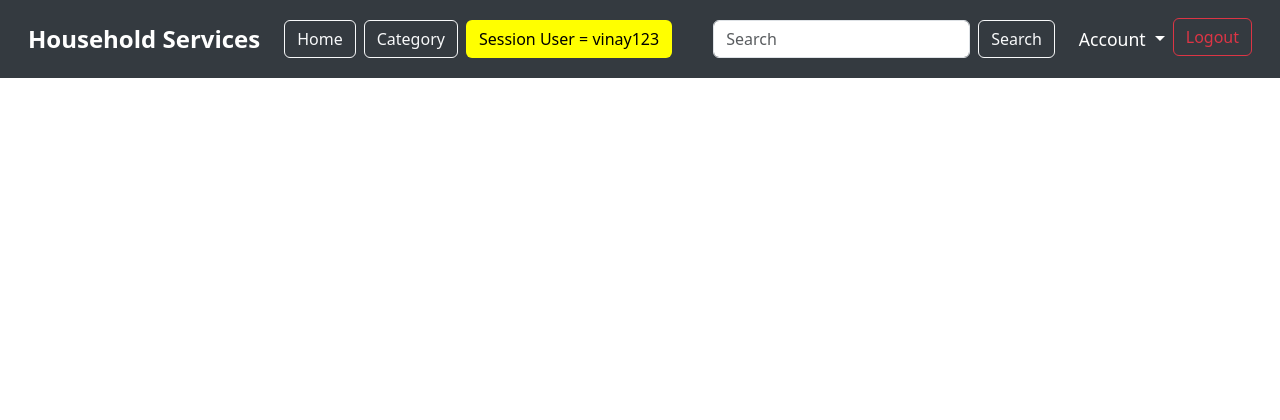
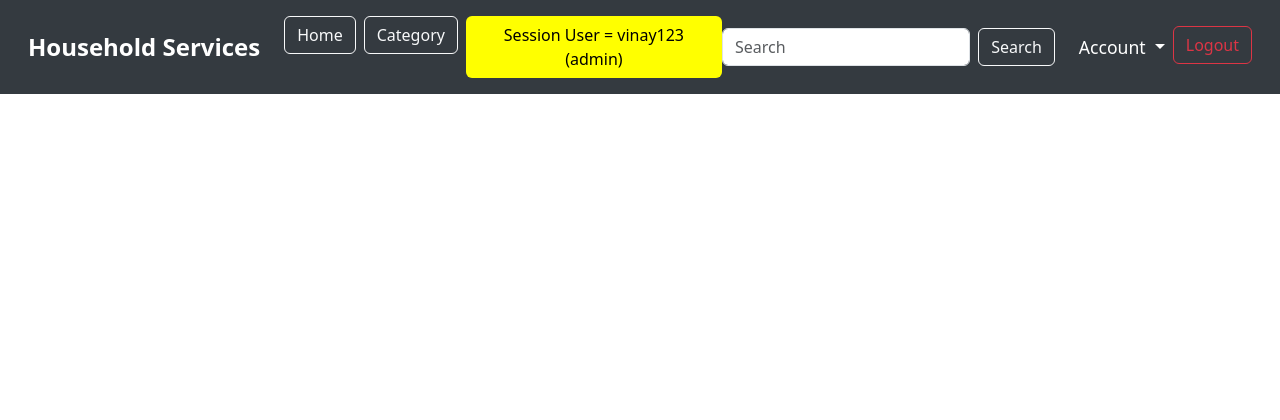
Before and after one commit to VinaySinghChaudhary1/Household_Services_MAD_Project, a Flask app: page /base_dashboard in a window 1280 px wide. Shown: the top 420 px of the page. Run offline with Flask 3, Linux system fonts and the light colour scheme; a user stored in the database is signed in.

Commit message:
role base login system build and some other improvement

```diff
--- a/main.py
+++ b/main.py
@@ -22,14 +22,18 @@ db.init_app(app)
 app.app_context().push()
 
 # -- Login Required Decorator --
-def login_required(role):
+def login_required(roles):
     def wrapper(original):
         @wraps(original)
-        def inner(*args, **kwargs):  # *args = list of arguments, **kwargs = key word arguments
-            if session.get("username") and session.get("role") == role:
+        def inner(*args, **kwargs):
+            # Convert the roles argument to a list by splitting the string by commas
+            role_list = roles.split(', ')
+
+            # Check if the session has a valid user and if the user's role is in the allowed roles
+            if session.get("username") and session.get("role") in role_list:
                 return original(*args, **kwargs)
             else:
-                flash(f"You need to login as {role}", "warning")
+                flash(f"You need to login as one of the following roles: {', '.join(role_list)}", "warning")
                 return redirect(url_for("login"))
 
         return inner
@@ -64,12 +68,12 @@ def contact():
 
 # -- Base Pages --
 @app.route('/base')
-@login_required(role="admin") # Add this line to ensure admin as decorator
+@login_required("admin") # Add this line to ensure admin as decorator
 def base():
     return render_template('base_users.html')
 
 @app.route('/base_dashboard')
-@login_required(role="admin")
+@login_required("admin")
 def base_dashboard():
     return render_template('base_dashboard.html')
 
@@ -277,8 +281,6 @@ def register_supplier():
     # For GET request, render the registration page with existing categories
     return render_template('users/register_supplier.html', categories=categories)
 
-
-
 @app.route('/logout', methods=['GET', 'POST'])
 def logout():
     # Clear the session data to log out the user
@@ -342,7 +344,7 @@ def search():
 
 # -- Users Dashboards --
 @app.route('/customer_dashboard', methods=['GET'])
-@login_required(role="customer")
+@login_required("customer")
 def customer_dashboard():
     user_id = session.get('user_id')
 
@@ -357,7 +359,7 @@ def customer_dashboard():
                            history_requests=history_requests)
 
 @app.route('/supplier_dashboard', methods=['GET'])
-@login_required(role="supplier")
+@login_required("supplier")
 def supplier_dashboard():
     user_id = session.get('user_id')
 
@@ -381,7 +383,7 @@ def supplier_dashboard():
                            history_requests=history_requests)
 
 @app.route('/admin_dashboard', methods=['GET'])
-@login_required(role="admin")
+@login_required("admin")
 def admin_dashboard():
     # Fetch ongoing service requests (pending and accepted)
     service_requests = ServiceRequest.query.filter(
@@ -402,6 +404,7 @@ def admin_dashboard():
 
 # -- Profile - Edit, Delete --
 @app.route('/profile/<int:user_id>', methods=['GET'])
+@login_required("admin, supplier, customer")
 def profile(user_id):
     # Fetch the user by user_id
     user = User.query.get_or_404(user_id)
@@ -413,6 +416,7 @@ def profile(user_id):
     return render_template('profile/profile.html', user=user)
 
 @app.route('/edit_profile/<int:user_id>/', methods=['GET', 'POST'])
+@login_required("admin, supplier, customer")
 def edit_profile(user_id):
     user = User.query.get_or_404(user_id)
 
@@ -452,6 +456,7 @@ def edit_profile(user_id):
     return render_template('profile/edit_profile.html', user=user)
 
 @app.route('/delete_profile/<int:user_id>/', methods=['GET', 'POST'])
+@login_required("admin, supplier, customer")
 def delete_profile(user_id):
     user = User.query.get_or_404(user_id)
 
@@ -485,7 +490,7 @@ def delete_profile(user_id):
 
 # -- Admin - approval, block, unblock --
 @app.route('/admin/members')
-@login_required(role="admin")
+@login_required("admin")
 def member_list():
     customers = User.query.filter_by(role='customer').all()
     suppliers = User.query.filter_by(role='supplier').all()
@@ -493,7 +498,7 @@ def member_list():
     return render_template('admin/member_list.html', customers=customers, suppliers=suppliers, waiting_approval=waiting_approval)
 
 @app.route('/admin/verify_supplier/<int:user_id>', methods=['POST'])
-@login_required(role="admin")
+@login_required("admin")
 def verify_supplier(user_id):
     supplier = User.query.get_or_404(user_id)
 
@@ -518,10 +523,8 @@ def verify_supplier(user_id):
 
     return redirect(url_for('member_list'))
 
-
-
 @app.route('/admin/block_user/<int:user_id>', methods=['POST', 'GET'])
-@login_required(role="admin")
+@login_required("admin")
 def block_user(user_id):
     user = User.query.get_or_404(user_id)
     # Toggle the blocked status
@@ -539,7 +542,7 @@ def block_user(user_id):
         return redirect(url_for('member_list'))
 
 @app.route('/admin/unblock_user/<int:user_id>', methods=['POST', 'GET'])
-@login_required(role="admin")
+@login_required("admin")
 def unblock_user(user_id):
     user = User.query.get_or_404(user_id)
     # Set the blocked status to False (unblock the user)
@@ -559,7 +562,7 @@ def unblock_user(user_id):
 
 
 # -- Manage Categories (Dashboard, Create, Edit, Delete) --
-@app.route('/category/category_dashboard.html', methods=['GET'])
+@app.route('/category_dashboard', methods=['GET'])
 def category_dashboard():
     # Fetch all categories
     categories = Category.query.all()
@@ -754,7 +757,6 @@ def create_service(category_id):
 
     return render_template('service/create_service.html', category_id=category_id)
 
-
 @app.route('/edit_service/<int:service_id>', methods=['GET', 'POST'])
 def edit_service(service_id):
     # Fetch the service
@@ -791,7 +793,6 @@ def edit_service(service_id):
         return redirect(url_for('service_dashboard', category_id=service.category_id))
 
     return render_template('service/edit_service.html', service=service)
-
 
 @app.route('/confirm_delete_service/<int:service_id>', methods=['GET', 'POST'])
 def confirm_delete_service(service_id):
@@ -833,6 +834,7 @@ def confirm_delete_service(service_id):
 
 # -- Service Requests (Dashboard, Create, Edit, Delete) --
 @app.route('/service_requests', methods=['GET'])
+@login_required("admin, supplier, customer")
 def view_service_requests():
     user_id = session.get('user_id')
     role = session.get('role')
@@ -851,6 +853,7 @@ def view_service_requests():
     return render_template('service_requests/service_requests.html', service_requests=service_requests, service_history=service_history)
 
 @app.route('/service_requests/create/<int:service_id>', methods=['GET', 'POST'])
+@login_required("admin, supplier, customer")
 def create_service_request(service_id):
     # Check if the user is logged in
     if 'user_id' not in session:
@@ -887,6 +890,7 @@ def create_service_request(service_id):
     return render_template('service_requests/create_service_request.html', service_id=service_id, service=service)
 
 @app.route('/service_requests/update/<int:service_request_id>', methods=['GET', 'POST'])
+@login_required("admin, supplier, customer")
 def update_service_request(service_request_id):
     service_request = ServiceRequest.query.get_or_404(service_request_id)
 
@@ -910,6 +914,7 @@ def update_service_request(service_request_id):
     return render_template('service_requests/update_service_request.html', service_request=service_request)
 
 @app.route('/service_requests/delete/<int:service_request_id>', methods=['GET', 'POST'])
+@login_required("admin, supplier, customer")
 def delete_service_request(service_request_id):
     service_request = ServiceRequest.query.get_or_404(service_request_id)
 
@@ -927,6 +932,7 @@ def delete_service_request(service_request_id):
 
 # -- Reviews (Leave Review) --
 @app.route('/leave_review/<int:service_request_id>', methods=['GET', 'POST'])
+@login_required("admin,customer")
 def leave_review(service_request_id):
     service_request = ServiceRequest.query.get_or_404(service_request_id)
 
@@ -961,8 +967,8 @@ def leave_review(service_request_id):
                            service_request=service_request,
                            review_history=review_history)
 
-
 @app.route('/reviews/<int:service_request_id>', methods=['GET'])
+@login_required("admin, supplier")
 def view_reviews(service_request_id):
     # Fetch all reviews for the given service request
     reviews = Review.query.filter_by(service_request_id=service_request_id).all()
@@ -978,8 +984,8 @@ def view_reviews(service_request_id):
 
     return render_template('reviews/view_reviews.html', reviews=reviews)
 
-
 @app.route('/reply_to_review/<int:review_id>', methods=['POST'])
+@login_required("admin, supplier")
 def reply_to_review(review_id):
     review = Review.query.get_or_404(review_id)
 
@@ -996,8 +1002,10 @@ def reply_to_review(review_id):
     return redirect(url_for('view_reviews', service_request_id=review.service_request_id))
 
 
+
 # -- Order Details --
 @app.route('/order_details/<int:service_request_id>')
+@login_required("admin, supplier, customer")
 def order_details(service_request_id):
     service_request = ServiceRequest.query.get_or_404(service_request_id)
     return render_template('service_requests/order_details.html', service_request=service_request)
@@ -1007,6 +1015,7 @@ def order_details(service_request_id):
 # -- Summary -- customer, admin, supplier
 
 @app.route('/summary/customer/<int:user_id>')
+@login_required("admin, customer")
 def customer_summary(user_id):
     # Check if the logged-in user is an admin
     if session.get('role') != 'admin' and session.get('user_id') != user_id:
@@ -1031,6 +1040,7 @@ def customer_summary(user_id):
                            returned_count=returned_count)
 
 @app.route('/summary/supplier/<int:user_id>')
+@login_required("admin, supplier, customer")
 def supplier_summary(user_id):
     # Check if the logged-in user is an admin
     if session.get('role') != 'admin' and session.get('role') != 'supplier':
@@ -1062,6 +1072,7 @@ def supplier_summary(user_id):
                            avg_rating=avg_rating)
 
 @app.route('/summary/admin')
+@login_required("admin")
 def admin_summary():
     if session.get('role') != 'admin':
         flash("Unauthorized access to the admin summary.", "danger")
--- a/templates/base_dashboard.html
+++ b/templates/base_dashboard.html
@@ -91,14 +91,14 @@
                         <a class="btn btn-outline-light ms-2" href="/">Home</a>
                     </li>
                     <li class="nav-item">
-                        <a class="btn btn-outline-light ms-2" href="/category/category_dashboard.html">Category</a>
+                        <a class="btn btn-outline-light ms-2" href="{{ url_for('category_dashboard') }}">Category</a>
                     </li>
 
                     <!-- Display the username next to the Category button if the user is logged in -->
                     {% if session.get('username') %}
                     <li class="nav-item">
                         <span class="btn ms-2" style="background-color: yellow; color: black;">
-                            Session User = {{ session.get('username') }}
+                            Session User = {{ session.get('username') }} ({{ session.get('role') }})
                         </span>
                     </li>
                     {% endif %}
--- a/templates/base_users.html
+++ b/templates/base_users.html
@@ -118,7 +118,7 @@
                         <a class="nav-link active" aria-current="page" href="/">Home</a>
                     </li>
                     <li class="nav-item">
-                        <a class="nav-link" href="/category/category_dashboard.html">Categories</a>
+                        <a class="nav-link" href="{{ url_for('category_dashboard') }}">Categories</a>
                     </li>
                 </ul>
 
--- a/templates/category/category_dashboard.html
+++ b/templates/category/category_dashboard.html
@@ -7,7 +7,7 @@ Category Dashboard
 {% block content %}
 <div class="container mt-5">
     <div class="d-flex justify-content-between align-items-center mb-4">
-        <h1>Welcome to Category Dashboard, {{ current_user.full_name }}</h1>
+        <h3>Welcome to Category Dashboard, "{{ current_user.full_name }}"</h3>
         {% if session.get('role') == 'admin' %}
         <a href="{{ url_for('create_category') }}" class="btn btn-primary">Add New Category</a>
         {% endif %}
--- a/templates/home.html
+++ b/templates/home.html
@@ -109,7 +109,7 @@
                         <a class="nav-link" href="/">Home</a>
                     </li>
                     <li class="nav-item">
-                        <a class="nav-link" href="/category/category_dashboard.html">Categories</a>
+                        <a class="nav-link" href="{{ url_for('category_dashboard') }}">Categories</a>
                     </li>
                     <li class="nav-item">
                         <a class="nav-link" href="/contact">Contact</a>
```
Also changed, not shown: instance/database.sqlite3.
